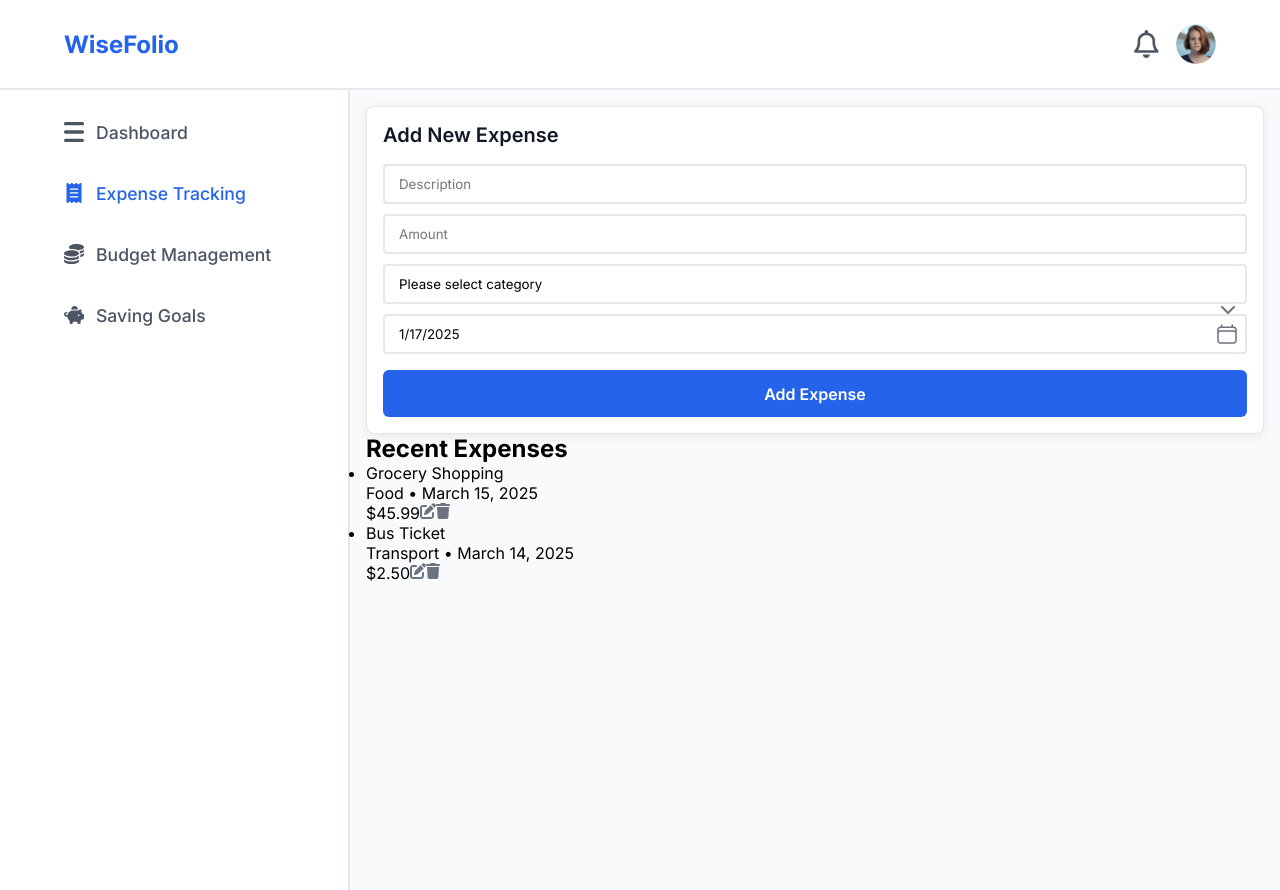
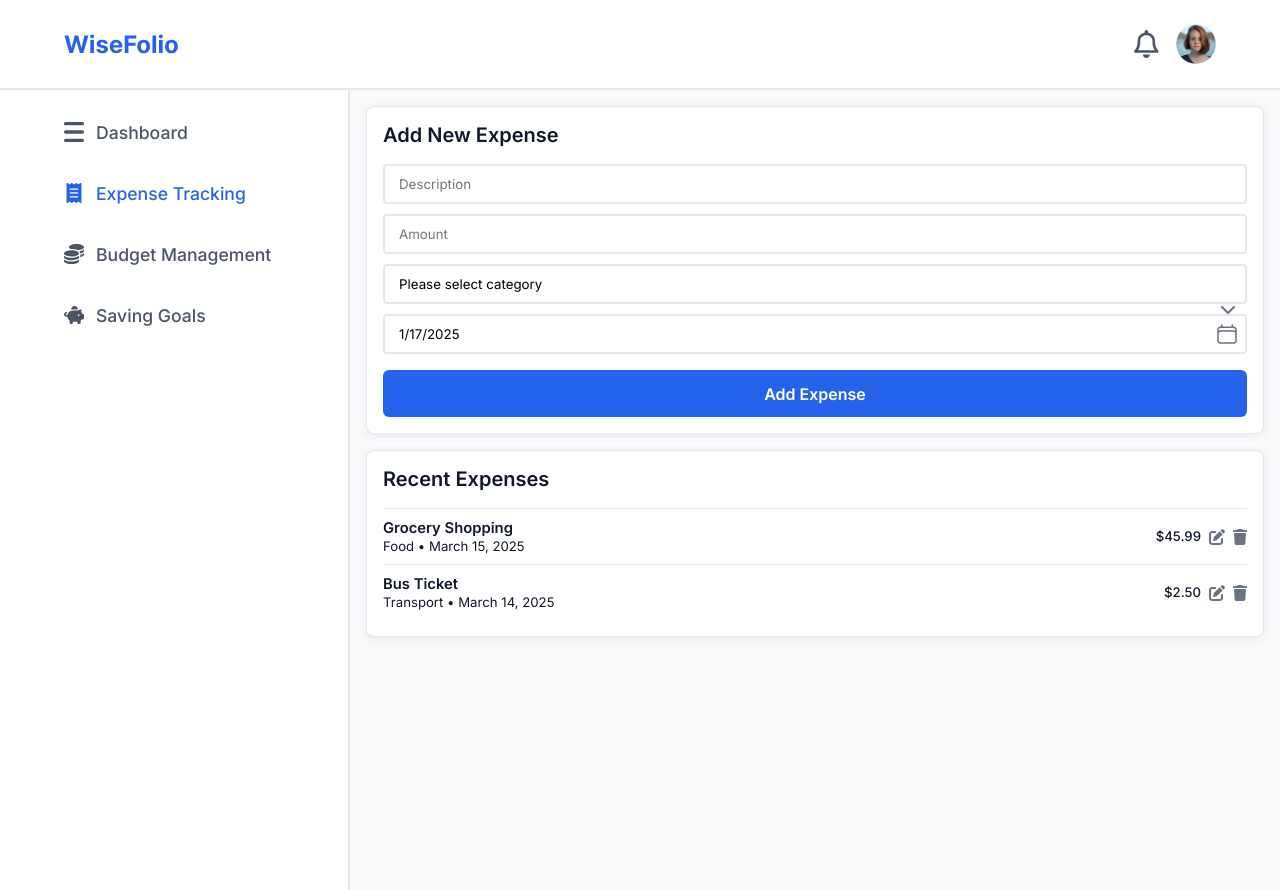
Before and after one commit to Lospub/WiseFolio-Client, a React (Vite) app in the folder wisefolio-client/: page /expenses in a window 1280 px wide. Built offline with nearby package versions, Linux system fonts and the light colour scheme.

Commit message:
style for expense list

```diff
--- a/wisefolio-client/src/pages/ExpenseTracking/ExpenseTracking.scss
+++ b/wisefolio-client/src/pages/ExpenseTracking/ExpenseTracking.scss
@@ -90,6 +90,48 @@
             background-color: $primary-text;
         }
     }
+
+    &__recent {
+        @include border-style(8px, $primary-color, $primary-boarder);
+        padding: 1rem;
+        box-shadow: 0 2px 8px $primary-boarder;
+        margin-top: 1rem;
+    }
+
+    &__recent-title {
+        @include font-style(1.25rem, 1.25, 600, $primary-text);
+        margin-bottom: 1rem;
+    }
+
+    &__recent-list {
+        list-style: none;
+        padding: 0;
+        margin: 0;
+    }
+
+    &__recent-item {
+        @include flex-style(center, space-between, left, nowrap, row);
+        padding: 10px 0;
+        border-top: 1px solid $primary-boarder;
+    }
+
+    &__recent-description {
+        @include font-style(0.925rem, 1.25, 600, $primary-text);
+    }
+
+    &__recent-details {
+        @include font-style(0.825rem, 1.25, 400, $primary-text);
+    }
+
+    &__recent-actions {
+        @include flex-style(center, space-between, left, nowrap, row);
+        gap: 0.5rem;
+
+    }
+
+    &__recent-amount {
+        @include font-style(0.825rem, 1.25, 500, $primary-text);
+    }
 }
 
 .react-datepicker {
```
